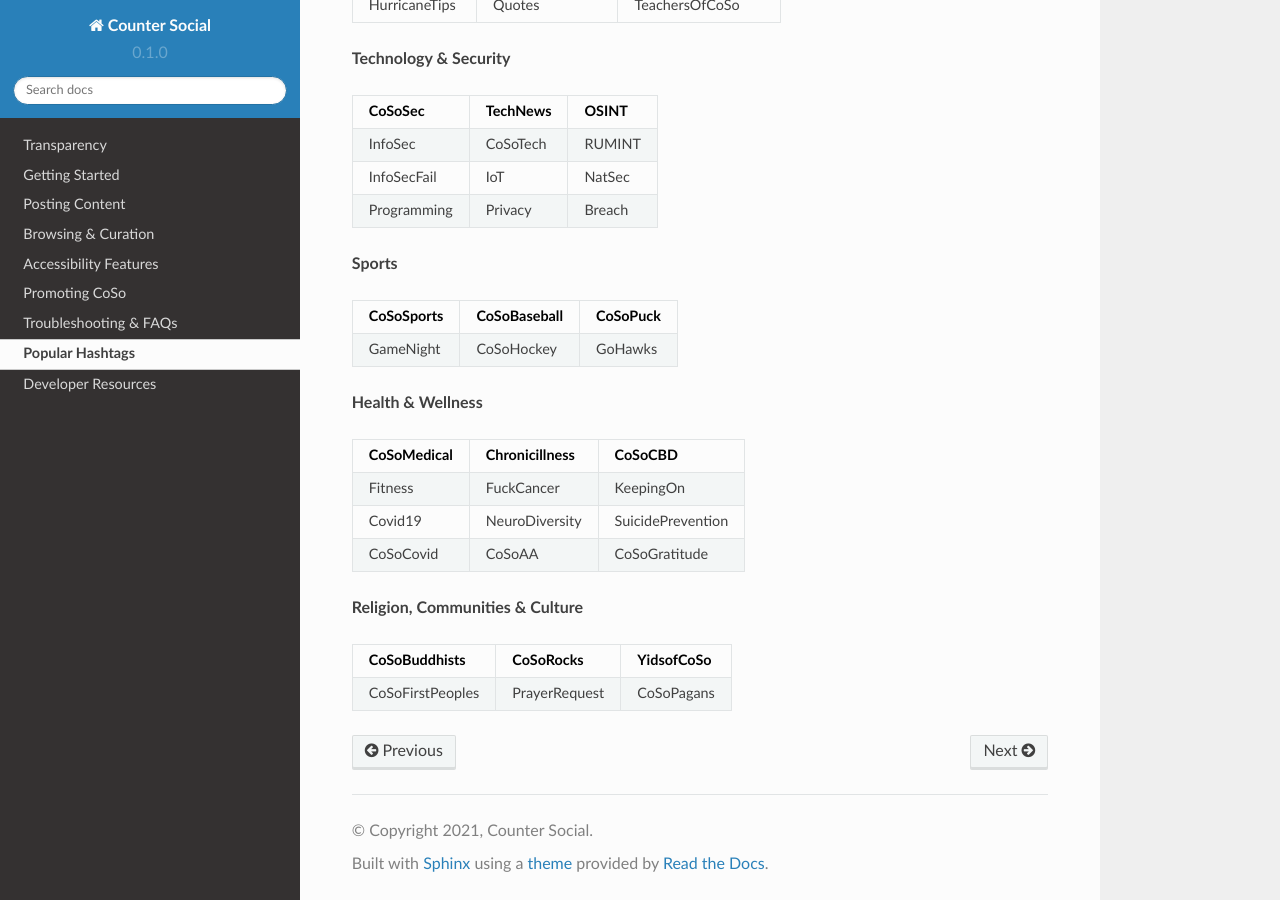
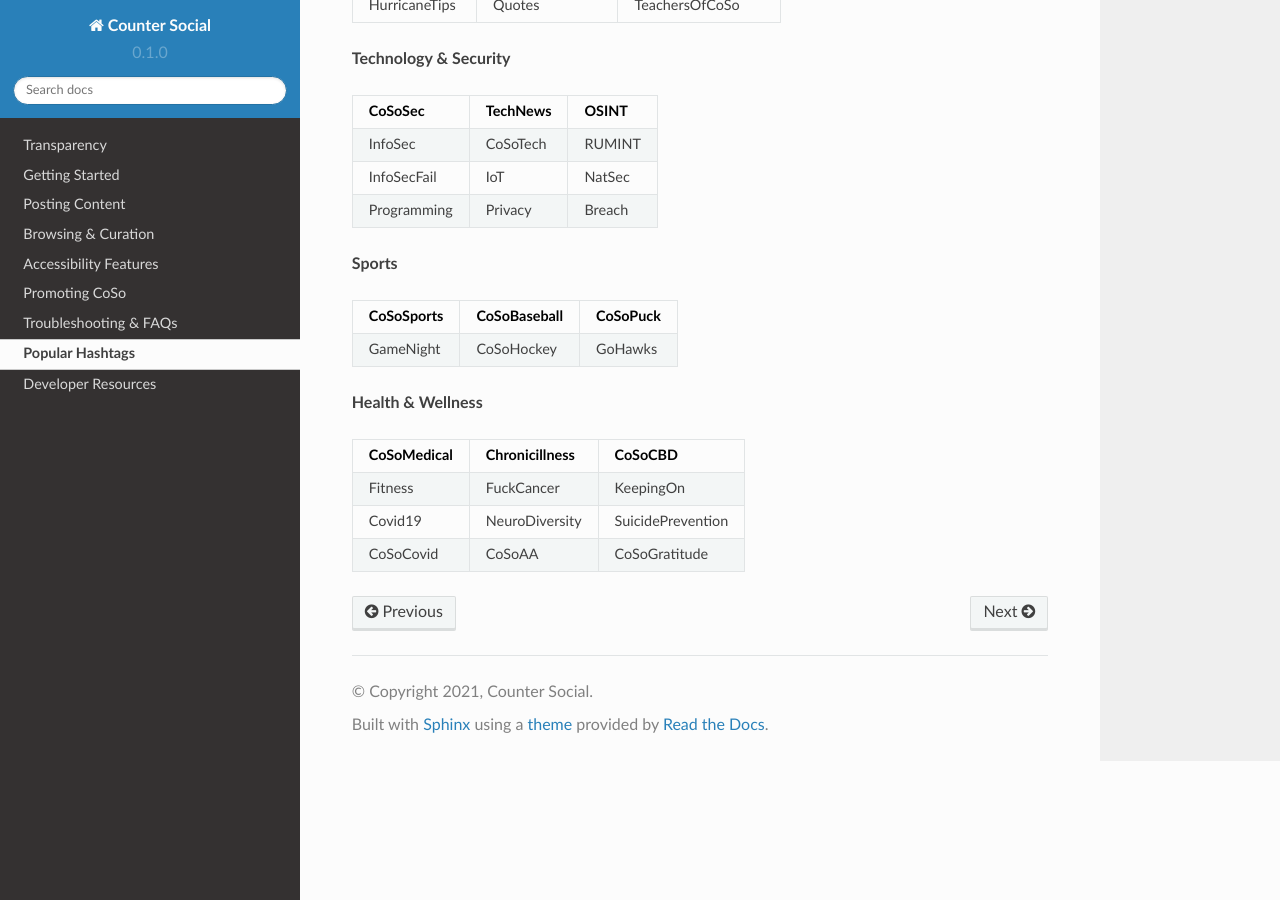
Before and after one commit to itskel/userguide, a Sphinx documentation site: the page built from docs/source/popular-hashtags.rst, in a window 1280 px wide and 900 px high, scrolled down 1416 px. Built offline with Sphinx 7.4.7 and the Read the Docs theme 2.0.0, drawn with Linux system fonts in a browser that asks for light colours; pages that are not in the unit, such as notebooks, are missing from menus.

Commit message:
Update popular-hashtags.rst

```diff
--- a/docs/source/popular-hashtags.rst
+++ b/docs/source/popular-hashtags.rst
@@ -103,11 +103,3 @@
 +--------------+-----------------+---------------------+
 | CoSoCovid    | CoSoAA          | CoSoGratitude       |
 +--------------+-----------------+---------------------+
-
-**Religion, Communities & Culture**
-
-+-------------------+----------------+--------------+
-| CoSoBuddhists     | CoSoRocks      | YidsofCoSo   |
-+===================+================+==============+
-| CoSoFirstPeoples  | PrayerRequest  | CoSoPagans   |
-+-------------------+----------------+--------------+
```
